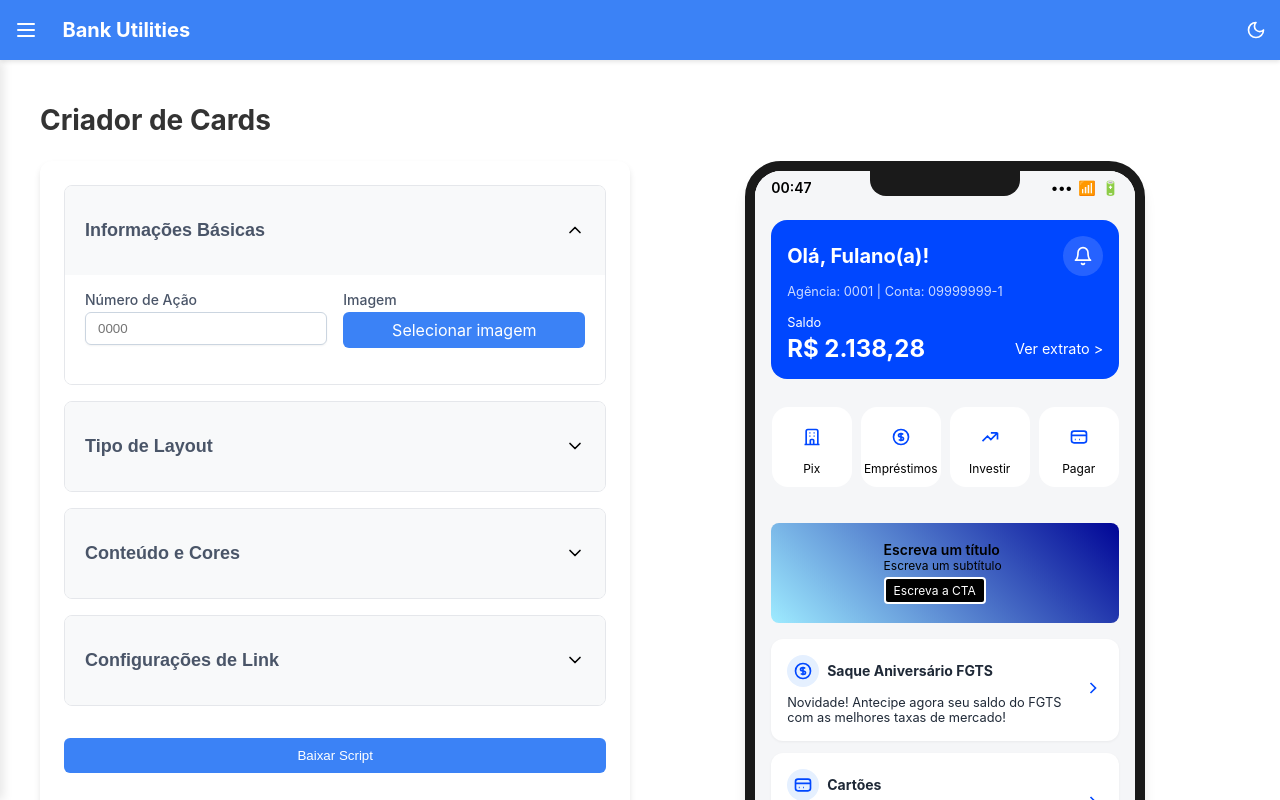
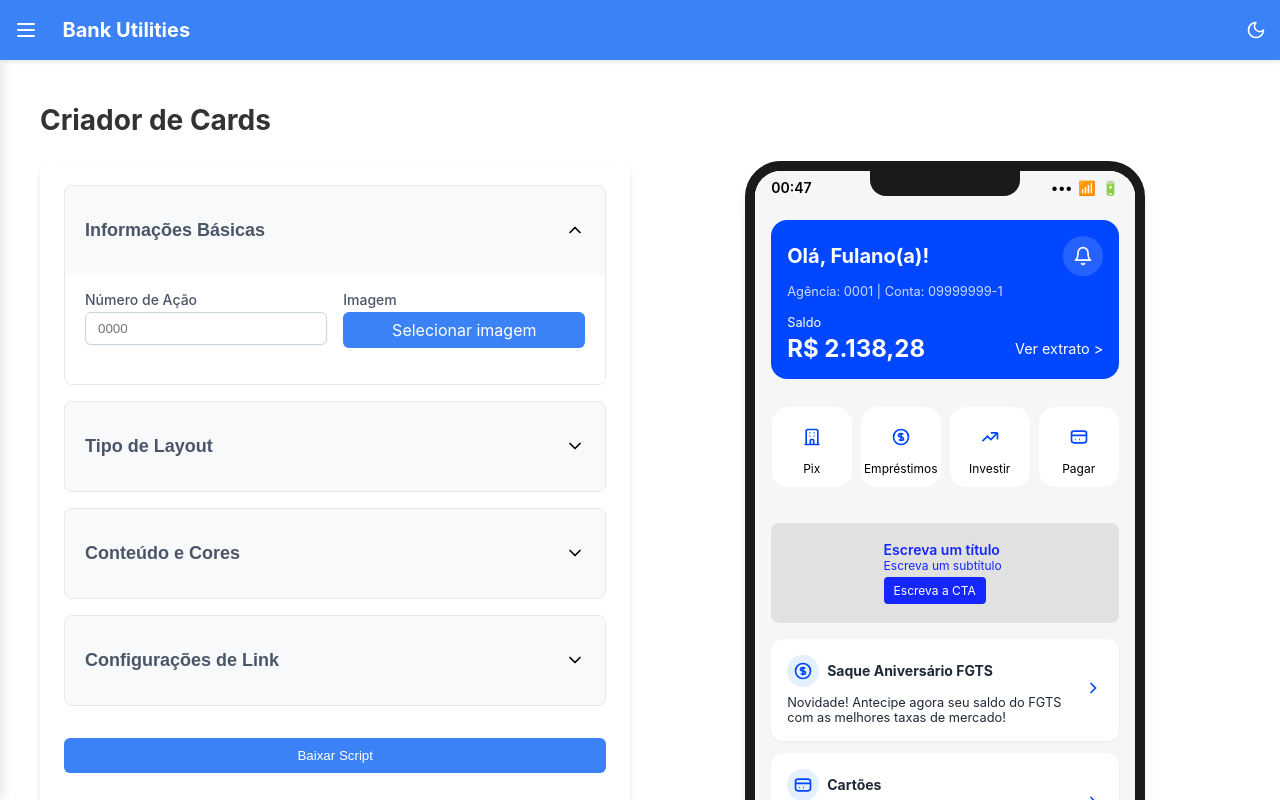
Before and after one commit to ReisLucasF/bank-utilities3, a Next.js app in the folder app/: page /card-creator in a window 1280 px wide. Shown: the top 800 px of the page. Built offline with nearby package versions, Linux system fonts and the light colour scheme.

Commit message:
Cores default identidade Mercantil

```diff
--- a/app/components/CardCreator.jsx
+++ b/app/components/CardCreator.jsx
@@ -9,15 +9,15 @@ const CardCreator = () => {
   const [imagemPreview, setImagemPreview] = useState("");
   const [tipoLayout, setTipoLayout] = useState("319");
   const [titulo, setTitulo] = useState("Escreva um título");
-  const [corTitulo, setCorTitulo] = useState("#000000");
+  const [corTitulo, setCorTitulo] = useState("#1526FF");
   const [subtitulo, setSubtitulo] = useState("Escreva um subtítulo");
-  const [corSubtitulo, setCorSubtitulo] = useState("#000000");
+  const [corSubtitulo, setCorSubtitulo] = useState("#1526FF");
   const [textoCTA, setTextoCTA] = useState("Escreva a CTA");
   const [corTextoCTA, setCorTextoCTA] = useState("#FFFFFF");
-  const [corFundoCTA, setCorFundoCTA] = useState("#000000");
-  const [corBordaCTA, setCorBordaCTA] = useState("#FFFFFF");
-  const [corInicio, setCorInicio] = useState("#9EEBFF");
-  const [corFim, setCorFim] = useState("#000596");
+  const [corFundoCTA, setCorFundoCTA] = useState("#1526FF");
+  const [corBordaCTA, setCorBordaCTA] = useState("#1526FF");
+  const [corInicio, setCorInicio] = useState("#E1E2E0");
+  const [corFim, setCorFim] = useState("#E1E2E0");
   const [tipoLink, setTipoLink] = useState("3");
   const [link, setLink] = useState("");
   const [codigo, setCodigo] = useState("");
```
Also changed, not shown: 1 other file (tests, documents, lock files or other folders).
